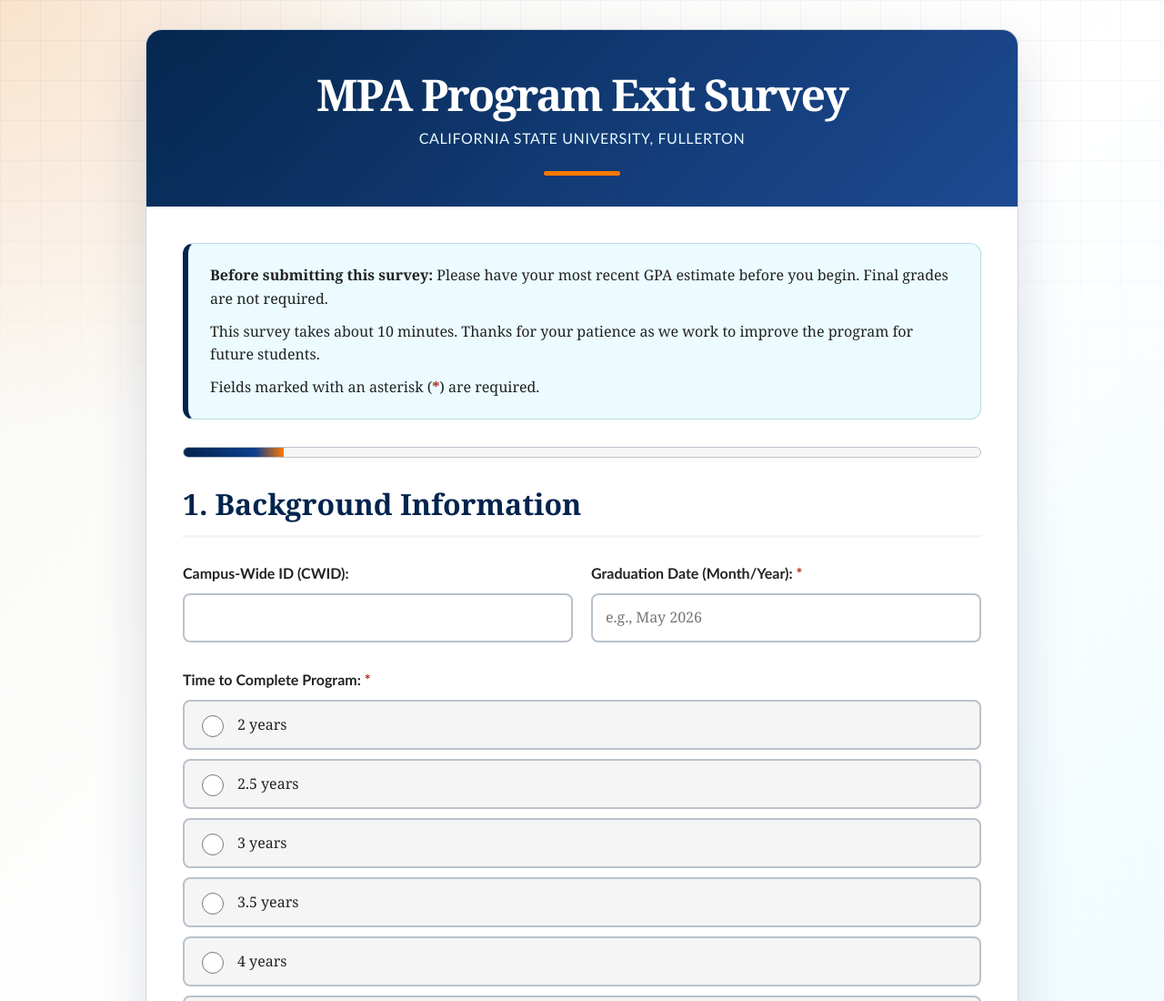
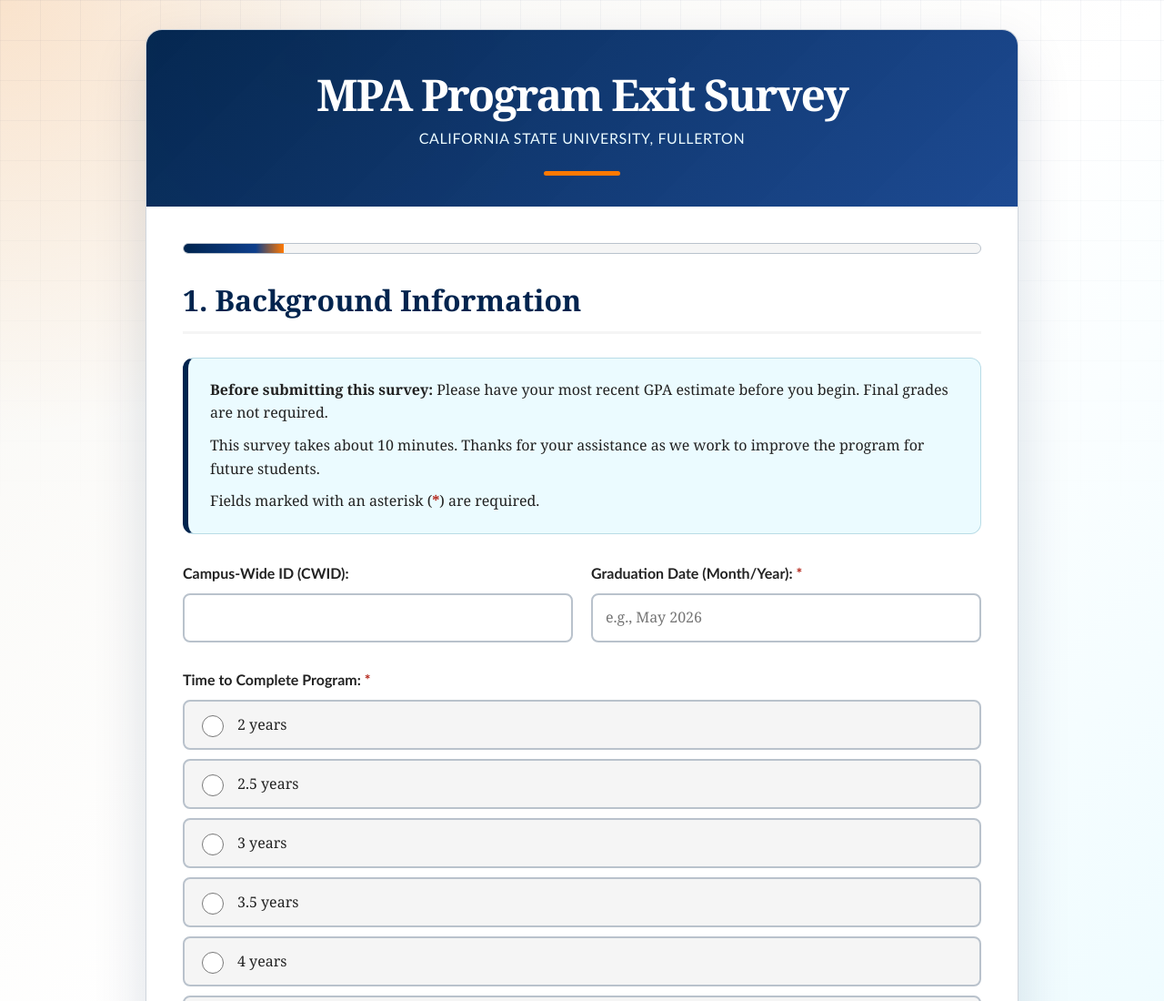
Before and after one commit to CSUF-MPA/mpa-exit-survey, a website: page index.html in a window 1280 px wide. Shown: the top 1100 px of the page at 91% size. Drawn offline with Linux system fonts and the light colour scheme.

Commit message:
• Moved the intro text into Section 1, so it only appears on the first survey page and no longer repeats above every section.
  Also removed the now-unnecessary JS line that hid the global intro on successful submission.

  Verification passed:

  - npm run check:js
  - HTML parse check

```diff
--- a/index.html
+++ b/index.html
@@ -15,12 +15,6 @@
         </header>
 
         <main>
-            <div class="intro-text">
-                <p><strong>Before submitting this survey:</strong> Please have your most recent GPA estimate before you begin. Final grades are not required.</p>
-                <p>This survey takes about 10 minutes. Thanks for your patience as we work to improve the program for future students.</p>
-                <p>Fields marked with an asterisk (<span class="required-example" aria-hidden="true">*</span>) are required.</p>
-            </div>
-
             <div class="progress-container" role="progressbar" aria-valuenow="1" aria-valuemin="1" aria-valuemax="8" aria-label="Survey progress: Section 1 of 8">
                 <div class="progress-bar" id="progressBar"></div>
             </div>
@@ -33,6 +27,12 @@
                 <!-- Section 1: Background Information -->
                 <div class="section active" data-section="1">
                     <h2 class="section-title" tabindex="-1">1. Background Information</h2>
+
+                    <div class="intro-text">
+                        <p><strong>Before submitting this survey:</strong> Please have your most recent GPA estimate before you begin. Final grades are not required.</p>
+                        <p>This survey takes about 10 minutes. Thanks for your assistance as we work to improve the program for future students.</p>
+                        <p>Fields marked with an asterisk (<span class="required-example" aria-hidden="true">*</span>) are required.</p>
+                    </div>
 
                     <div class="two-column">
                         <div class="question">
--- a/survey.js
+++ b/survey.js
@@ -667,7 +667,6 @@
 
                     // Success - hide form, intro, and progress bar; show completion message
                     hideElement(document.getElementById('surveyForm'));
-                    hideElement(document.querySelector('.intro-text'));
                     hideElement(document.querySelector('.progress-container'));
                     var completionMsg = document.getElementById('completionMessage');
                     completionMsg.classList.add('active');
```
